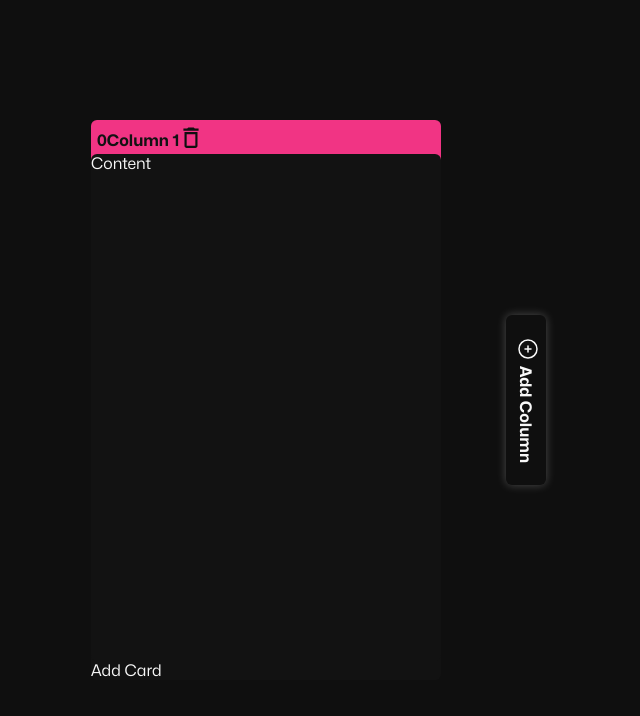
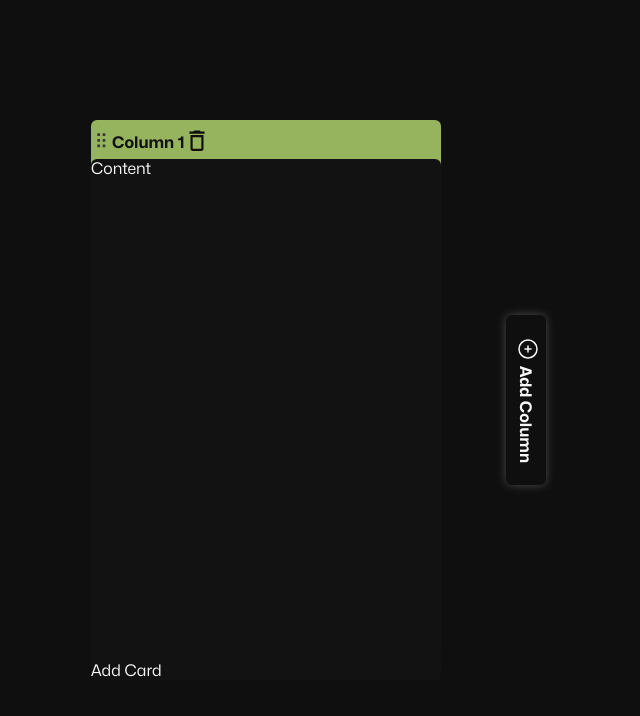
Before and after one commit to NaruseNia/Katrix, a Next.js app: page / in a window 1280 px wide. Both pictures are taken after a click on the button "Add Column". Shown: the top 716 px of the page, without its empty margins (289-929 px from the left). Built offline with nearby package versions, Linux system fonts and the light colour scheme.

Commit message:
Make Column Draggable

```diff
--- /dev/null
+++ b/src/app/(components)/(icon)/DraggableIcon.tsx
@@ -0,0 +1,7 @@
+export const DraggableIcon = () => {
+  return (
+    <svg width="9" height="15" viewBox="0 0 9 15" fill="none" xmlns="http://www.w3.org/2000/svg">
+      <path d="M6.33333 2.4086H7.66667V1H6.33333V2.4086ZM1 2.4086H2.33333V1H1V2.4086ZM6.33333 8.04301H7.66667V6.63441H6.33333V8.04301ZM1 8.04301H2.33333V6.63441H1V8.04301ZM6.33333 13.6774H7.66667V12.2688H6.33333V13.6774ZM1 13.6774H2.33333V12.2688H1V13.6774Z" stroke="#383838" stroke-width="1.33333"/>
+    </svg>
+  )
+}
--- a/src/app/(components)/Column.tsx
+++ b/src/app/(components)/Column.tsx
@@ -1,6 +1,7 @@
 export type Id = string | number;
 
-export type ColumnType = {
+export type Column = {
   id: Id;
   title: string;
+  color: string;
 }
--- a/src/app/(components)/ColumnContainer.tsx
+++ b/src/app/(components)/ColumnContainer.tsx
@@ -1,24 +1,45 @@
 "use client"
 
-import {ColumnType, Id} from "@/app/(components)/Column";
+import {Column, Id} from "@/app/(components)/Column";
 import styled from "styled-components";
 import {TrashIcon} from "@/app/(components)/(icon)/TrashIcon";
+import {useSortable} from "@dnd-kit/sortable";
+import {CSS} from "@dnd-kit/utilities";
+import {inspect} from "util";
+import styles = module
+import {DraggableIcon} from "@/app/(components)/(icon)/DraggableIcon";
 
 interface Props {
-  column: ColumnType;
+  column: Column;
   deleteColumn: (id: Id) => void;
 }
 
 export const ColumnContainer = (props: Props) => {
   const { column, deleteColumn} = props;
+
+  const { setNodeRef, attributes, listeners, transform, transition } = useSortable({
+    id: column.id,
+    data: {
+      type: "Column",
+      column,
+    }
+  })
+
+  const style = {
+    transition,
+    transform: CSS.Transform.toString(transform)
+  };
+
   return (
-    <ColumnLayout>
-      <Header>
+    <ColumnLayout ref={setNodeRef} style={style}>
+      <Header style={{background: column.color}}>
+        <div {...attributes} {...listeners}>
+          <DraggableIcon />
+        </div>
         <div>
-          0
           {column.title}
         </div>
-        <button style={{cursor: "pointer"}} onClick={() => deleteColumn(column.id)}>
+        <button style={{cursor: "pointer", zIndex: 12}} onClick={() => deleteColumn(column.id)}>
           <TrashIcon/>
         </button>
       </Header>
@@ -40,12 +61,15 @@ const Header = styled.div`
   display: flex;
   align-items: center;
   vertical-align: center;
-  background: #f13484;
+  height: 45px;
   width: 100%;
   border-radius: 6px 6px 0 0;
   padding: 6px;
   font-weight: bold;
   color: var(--black);
+  div + div {
+    margin-left: 6px;
+  }
 `;
 const Content = styled.div`
   display: flex;
--- a/src/app/Board.module.scss
+++ b/src/app/Board.module.scss
@@ -5,11 +5,9 @@
   align-items: center;
   margin: auto;
   color: var(--white);
-  .scrollable {
-    .columns {
-      display: flex;
-      gap: 1rem;
-    }
+  .columns {
+    display: flex;
+    gap: 1rem;
   }
   .add_column_button {
     transform: rotate(90deg);
--- a/src/app/Board.tsx
+++ b/src/app/Board.tsx
@@ -1,14 +1,17 @@
 "use client"
 
-import {useState} from "react";
-import {ColumnType, Id} from "@/app/(components)/Column";
+import {useMemo, useState} from "react";
+import {Column, Id} from "@/app/(components)/Column";
 import {Button} from "@/app/(components)/Button";
 import PlusIcon from "@/app/(components)/(icon)/PlusIcon";
 import styles from "./Board.module.scss";
 import {ColumnContainer} from "@/app/(components)/ColumnContainer";
+import {SortableContext, useSortable} from "@dnd-kit/sortable";
+import {DndContext} from "@dnd-kit/core";
 
 export const Board = () => {
-  const [columns, setColumns] = useState<ColumnType[]>([]);
+  const [columns, setColumns] = useState<Column[]>([]);
+  const columnsId = useMemo(() => columns.map(c => c.id), [columns]);
 
   const generateIdForColumn = () => {
     return `CLM-${columns.length + 1}`;
@@ -20,10 +23,16 @@ export const Board = () => {
     setColumns(filtered);
   };
 
+  const getRandomColor = (): string => {
+    const get256 = () => { return Math.floor(Math.random()*256); };
+    let [r, g, b] = [get256(), get256(), get256()];
+    return `rgb(${r}, ${g}, ${b})`;
+  }
   const createColumn = () => {
-    const columnToAdd: ColumnType = {
+    const columnToAdd: Column = {
       id: generateIdForColumn(),
       title: `Column ${columns.length + 1}`,
+      color: getRandomColor(),
     };
 
     setColumns([...columns, columnToAdd]);
@@ -31,13 +40,15 @@ export const Board = () => {
 
   return (
     <div className={styles.wrapper}>
-      <div className={styles.scrollable}>
+      <DndContext>
         <div className={styles.columns}>
-          {columns.map(column => (
-            <ColumnContainer key={column.id} column={column} deleteColumn={deleteColumn} />
-          ))}
+          <SortableContext items={columnsId}>
+            {columns.map(column => (
+              <ColumnContainer key={column.id} column={column} deleteColumn={deleteColumn} />
+            ))}
+          </SortableContext>
         </div>
-      </div>
+      </DndContext>
       <Button onClick={createColumn} className={styles.add_column_button}>
         <PlusIcon />
         Add Column
--- a/src/app/page.module.scss
+++ b/src/app/page.module.scss
@@ -3,5 +3,6 @@
   place-items: center;
   width: 100%;
   height: 100vh;
-  overflow-y: hidden;
+  padding: 6rem;
+  overflow-y: scroll;
 }
```
